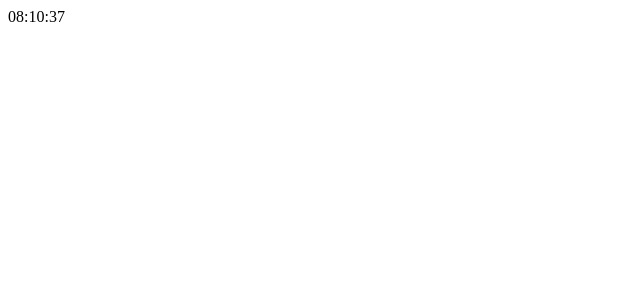
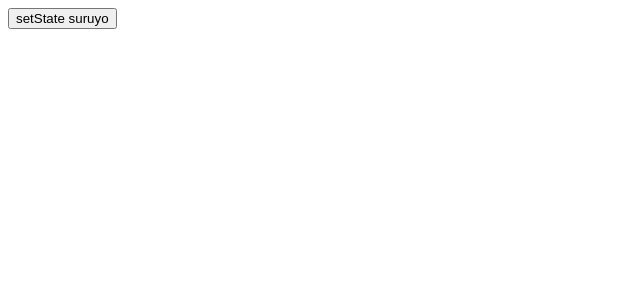
Before and after one commit to ietomi-a/typescript_test, a React app: page / in a window 1280 px wide. Shown: the top 300 px of the page, without its empty margins (0-640 px from the left). Built offline with nearby package versions, Linux system fonts and the light colour scheme.

Commit message:
cyclecheck ok

```diff
--- /dev/null
+++ b/src/CycleCheck.tsx
@@ -0,0 +1,49 @@
+import * as React from "react"
+
+type MyProps = {};
+type MyState = { r: any};
+export class CycleCheck extends React.Component<MyProps, MyState> {
+    constructor (props) {
+	super(props)
+	this.state = { r: 0 }
+	console.log("constructor ok")
+    }
+    componentWillMount() {
+	console.log("conponentWillMount ok")
+    }
+    componentDidMount() {
+	console.log("componentDidMount ok")
+    }
+
+    componentWillReceiveProps (nextProps) {
+	console.log("conmonentWillRecieveProps ok")
+    }
+    shouldComponentUpdates (nextProps, nextState) {
+	//console.log (nextProps, nextState)
+	console.log("shouldComponentUpdates ok")
+	return true
+    }
+    componentWillUpdate () {
+	console.log("conmonentWillUpdate ok")
+    }
+    componentDidUpdate () {
+	console.log("conmonentDidUpdate ok")
+    }
+
+    componentWilUnmount() {
+	console.log("componentWillUnount ok")
+    }
+
+
+    render () {
+	console.log("render ok")
+	const setStateHandler = (e) => {
+	    console.log("call setStateHandler ok")
+	    this.setState( { r: Math.random() } )
+	}
+	return ( <div>
+		   <button onClick={setStateHandler}>
+		     setState suruyo </button>
+		 </div> )
+    }
+}
--- a/src/index.tsx
+++ b/src/index.tsx
@@ -1,13 +1,17 @@
 import * as React from "react"
 import * as ReactDOM from "react-dom"
 //import {SimpleForm} from "./SimpleForm"
-import {SimpleClock} from "./SimpleClock"
+//import {SimpleClock} from "./SimpleClock"
+import {CycleCheck} from "./CycleCheck"
 
 // ReactDOM.render(
 // 	<SimpleForm />, document.getElementById("root") )
 
+// ReactDOM.render(
+// 	<SimpleClock />, document.getElementById("root") )
+
 ReactDOM.render(
-	<SimpleClock />, document.getElementById("root") )
+ 	<CycleCheck />, document.getElementById("root") )
 
 // 以下を付け加えると <SimpleForm /> が上書きされる。
 // function Greeting (props) {
```
